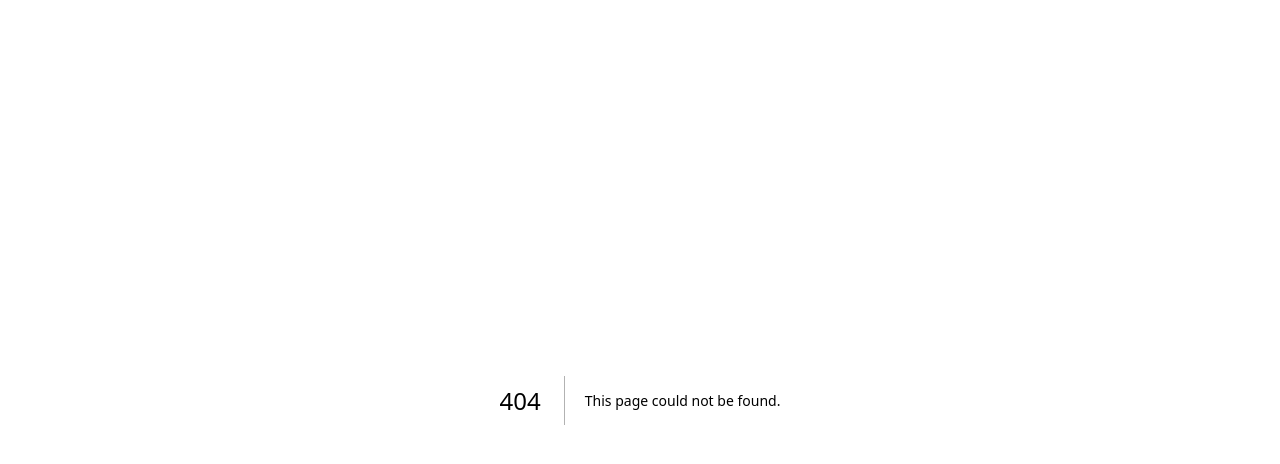
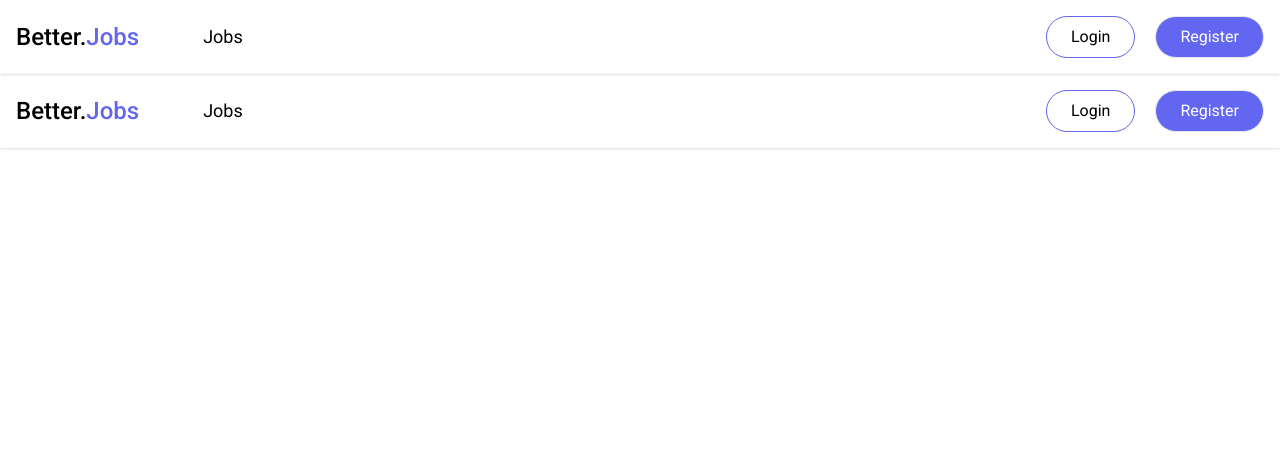
Before and after one commit to sazalislam04/better-jobs-portal, a Next.js app: page /Header in a window 1280 px wide. Before the commit this address had no page. Shown: the top 464 px of the page. Built offline with nearby package versions, Linux system fonts and the light colour scheme.

Commit message:
added header

```diff
--- /dev/null
+++ b/components/Layout.js
@@ -0,0 +1,12 @@
+import Header from "../pages/Header";
+
+const Layout = ({ children }) => {
+  return (
+    <>
+      <Header />
+      {children}
+    </>
+  );
+};
+
+export default Layout;
--- /dev/null
+++ b/components/Nav.js
@@ -0,0 +1,69 @@
+import Link from "next/link";
+import { useState } from "react";
+
+const Nav = () => {
+  const [open, setOpen] = useState(false);
+  return (
+    <div className="container mx-auto">
+      <div className="md:hidden w-full flex items-center  justify-between">
+        <div>
+          <h2 className="text-2xl font-medium">
+            Better.<span className="text-indigo-500">Jobs</span>{" "}
+          </h2>
+        </div>
+        <button className={`md:hidden`} onClick={() => setOpen(!open)}>
+          {open ? (
+            <svg
+              xmlns="http://www.w3.org/2000/svg"
+              fill="none"
+              viewBox="0 0 24 24"
+              strokeWidth={1.5}
+              stroke="currentColor"
+              className="w-6 h-6"
+            >
+              <path
+                strokeLinecap="round"
+                strokeLinejoin="round"
+                d="M6 18L18 6M6 6l12 12"
+              />
+            </svg>
+          ) : (
+            <svg
+              xmlns="http://www.w3.org/2000/svg"
+              fill="none"
+              viewBox="0 0 24 24"
+              strokeWidth={1.5}
+              stroke="currentColor"
+              className="w-6 h-6"
+            >
+              <path
+                strokeLinecap="round"
+                strokeLinejoin="round"
+                d="M3.75 6.75h16.5M3.75 12h16.5m-16.5 5.25h16.5"
+              />
+            </svg>
+          )}
+        </button>
+      </div>
+      {open && (
+        <nav className="absolute mt-1 w-full  left-1/2 translate-x-[-50%] container mx-auto bg-gray-50">
+          <ul className="relative">
+            <li className="text-lg bg-gray-100 p-4">
+              <Link href="/">Jobs</Link>
+            </li>
+          </ul>
+          <div className="mt-4 p-4">
+            <button className="px-6 py-2 rounded-full border mr-5 focus:bg-indigo-50 transition duration-300 focus:ring-2 focus:ring-indigo-300 border-indigo-500">
+              Login
+            </button>
+            <button className="px-6 py-2 focus:ring-2 focus:ring-indigo-300 focus:border-indigo-400 focus:bg-indigo-50 focus:text-indigo-700 transition duration-300 rounded-full border bg-indigo-500 text-white ">
+              Register
+            </button>
+          </div>
+        </nav>
+      )}
+    </div>
+  );
+};
+
+export default Nav;
--- a/package.json
+++ b/package.json
@@ -15,5 +15,10 @@
     "next": "13.1.1",
     "react": "18.2.0",
     "react-dom": "18.2.0"
+  },
+  "devDependencies": {
+    "autoprefixer": "^10.4.13",
+    "postcss": "^8.4.21",
+    "tailwindcss": "^3.2.4"
   }
 }
--- /dev/null
+++ b/pages/Header.js
@@ -0,0 +1,37 @@
+import Link from "next/link";
+import React from "react";
+import Nav from "../components/Nav";
+
+const Header = () => {
+  return (
+    <>
+      <header className="py-4 shadow flex justify-between">
+        <nav className="hidden md:flex items-center justify-between container mx-auto px-4">
+          <div className="md:flex items-center gap-16 w-full">
+            <h2 className="text-2xl font-medium">
+              Better.<span className="text-indigo-500">Jobs</span>{" "}
+            </h2>
+            <ul className="flex my-4 md:my-0 gap-5">
+              <li className="text-lg">
+                <Link href="/">Jobs</Link>
+              </li>
+            </ul>
+          </div>
+          <div className="flex items-center">
+            <button className="px-6 py-2 rounded-full border mr-5 focus:bg-indigo-50 transition duration-300 focus:ring-2 focus:ring-indigo-300 border-indigo-500">
+              Login
+            </button>
+            <button className="px-6 py-2 focus:ring-2 focus:ring-indigo-300 focus:border-indigo-400 focus:bg-indigo-50 focus:text-indigo-700 transition duration-300 rounded-full border bg-indigo-500 text-white ">
+              Register
+            </button>
+          </div>
+        </nav>
+        <div className="md:hidden mx-2 sm:mx-4 md:mx-0 flex justify-end w-full">
+          <Nav />
+        </div>
+      </header>
+    </>
+  );
+};
+
+export default Header;
--- a/pages/_app.js
+++ b/pages/_app.js
@@ -1,5 +1,10 @@
-import '../styles/globals.css'
+import Layout from "../components/Layout";
+import "../styles/globals.css";
 
 export default function App({ Component, pageProps }) {
-  return <Component {...pageProps} />
+  return (
+    <Layout>
+      <Component {...pageProps} />
+    </Layout>
+  );
 }
--- a/pages/index.js
+++ b/pages/index.js
@@ -1,9 +1,7 @@
-import Head from 'next/head'
-import Image from 'next/image'
-import { Inter } from '@next/font/google'
-import styles from '../styles/Home.module.css'
+import { Inter } from "@next/font/google";
+import Head from "next/head";
 
-const inter = Inter({ subsets: ['latin'] })
+const inter = Inter({ subsets: ["latin"] });
 
 export default function Home() {
   return (
@@ -14,110 +12,9 @@ export default function Home() {
         <meta name="viewport" content="width=device-width, initial-scale=1" />
         <link rel="icon" href="/favicon.ico" />
       </Head>
-      <main className={styles.main}>
-        <div className={styles.description}>
-          <p>
-            Get started by editing&nbsp;
-            <code className={styles.code}>pages/index.js</code>
-          </p>
-          <div>
-            <a
-              href="https://vercel.com?utm_source=create-next-app&utm_medium=default-template&utm_campaign=create-next-app"
-              target="_blank"
-              rel="noopener noreferrer"
-            >
-              By{' '}
-              <Image
-                src="/vercel.svg"
-                alt="Vercel Logo"
-                className={styles.vercelLogo}
-                width={100}
-                height={24}
-                priority
-              />
-            </a>
-          </div>
-        </div>
-
-        <div className={styles.center}>
-          <Image
-            className={styles.logo}
-            src="/next.svg"
-            alt="Next.js Logo"
-            width={180}
-            height={37}
-            priority
-          />
-          <div className={styles.thirteen}>
-            <Image
-              src="/thirteen.svg"
-              alt="13"
-              width={40}
-              height={31}
-              priority
-            />
-          </div>
-        </div>
-
-        <div className={styles.grid}>
-          <a
-            href="https://nextjs.org/docs?utm_source=create-next-app&utm_medium=default-template&utm_campaign=create-next-app"
-            className={styles.card}
-            target="_blank"
-            rel="noopener noreferrer"
-          >
-            <h2 className={inter.className}>
-              Docs <span>-&gt;</span>
-            </h2>
-            <p className={inter.className}>
-              Find in-depth information about Next.js features and&nbsp;API.
-            </p>
-          </a>
-
-          <a
-            href="https://nextjs.org/learn?utm_source=create-next-app&utm_medium=default-template&utm_campaign=create-next-app"
-            className={styles.card}
-            target="_blank"
-            rel="noopener noreferrer"
-          >
-            <h2 className={inter.className}>
-              Learn <span>-&gt;</span>
-            </h2>
-            <p className={inter.className}>
-              Learn about Next.js in an interactive course with&nbsp;quizzes!
-            </p>
-          </a>
-
-          <a
-            href="https://vercel.com/templates?framework=next.js&utm_source=create-next-app&utm_medium=default-template&utm_campaign=create-next-app"
-            className={styles.card}
-            target="_blank"
-            rel="noopener noreferrer"
-          >
-            <h2 className={inter.className}>
-              Templates <span>-&gt;</span>
-            </h2>
-            <p className={inter.className}>
-              Discover and deploy boilerplate example Next.js&nbsp;projects.
-            </p>
-          </a>
-
-          <a
-            href="https://vercel.com/new?utm_source=create-next-app&utm_medium=default-template&utm_campaign=create-next-app"
-            className={styles.card}
-            target="_blank"
-            rel="noopener noreferrer"
-          >
-            <h2 className={inter.className}>
-              Deploy <span>-&gt;</span>
-            </h2>
-            <p className={inter.className}>
-              Instantly deploy your Next.js site to a shareable URL
-              with&nbsp;Vercel.
-            </p>
-          </a>
-        </div>
+      <main>
+        <h2>homepage</h2>
       </main>
     </>
-  )
+  );
 }
--- /dev/null
+++ b/postcss.config.js
@@ -0,0 +1,6 @@
+module.exports = {
+  plugins: {
+    tailwindcss: {},
+    autoprefixer: {},
+  },
+}
--- a/styles/globals.css
+++ b/styles/globals.css
@@ -1,107 +1,17 @@
-:root {
-  --max-width: 1100px;
-  --border-radius: 12px;
-  --font-mono: ui-monospace, Menlo, Monaco, 'Cascadia Mono', 'Segoe UI Mono',
-    'Roboto Mono', 'Oxygen Mono', 'Ubuntu Monospace', 'Source Code Pro',
-    'Fira Mono', 'Droid Sans Mono', 'Courier New', monospace;
+@import url("https://fonts.googleapis.com/css2?family=Roboto:wght@400;500;700&display=swap");
 
-  --foreground-rgb: 0, 0, 0;
-  --background-start-rgb: 214, 219, 220;
-  --background-end-rgb: 255, 255, 255;
-
-  --primary-glow: conic-gradient(
-    from 180deg at 50% 50%,
-    #16abff33 0deg,
-    #0885ff33 55deg,
-    #54d6ff33 120deg,
-    #0071ff33 160deg,
-    transparent 360deg
-  );
-  --secondary-glow: radial-gradient(
-    rgba(255, 255, 255, 1),
-    rgba(255, 255, 255, 0)
-  );
-
-  --tile-start-rgb: 239, 245, 249;
-  --tile-end-rgb: 228, 232, 233;
-  --tile-border: conic-gradient(
-    #00000080,
-    #00000040,
-    #00000030,
-    #00000020,
-    #00000010,
-    #00000010,
-    #00000080
-  );
-
-  --callout-rgb: 238, 240, 241;
-  --callout-border-rgb: 172, 175, 176;
-  --card-rgb: 180, 185, 188;
-  --card-border-rgb: 131, 134, 135;
-}
-
-@media (prefers-color-scheme: dark) {
-  :root {
-    --foreground-rgb: 255, 255, 255;
-    --background-start-rgb: 0, 0, 0;
-    --background-end-rgb: 0, 0, 0;
-
-    --primary-glow: radial-gradient(rgba(1, 65, 255, 0.4), rgba(1, 65, 255, 0));
-    --secondary-glow: linear-gradient(
-      to bottom right,
-      rgba(1, 65, 255, 0),
-      rgba(1, 65, 255, 0),
-      rgba(1, 65, 255, 0.3)
-    );
-
-    --tile-start-rgb: 2, 13, 46;
-    --tile-end-rgb: 2, 5, 19;
-    --tile-border: conic-gradient(
-      #ffffff80,
-      #ffffff40,
-      #ffffff30,
-      #ffffff20,
-      #ffffff10,
-      #ffffff10,
-      #ffffff80
-    );
-
-    --callout-rgb: 20, 20, 20;
-    --callout-border-rgb: 108, 108, 108;
-    --card-rgb: 100, 100, 100;
-    --card-border-rgb: 200, 200, 200;
-  }
-}
+@tailwind base;
+@tailwind components;
+@tailwind utilities;
 
 * {
   box-sizing: border-box;
   padding: 0;
   margin: 0;
-}
-
-html,
-body {
-  max-width: 100vw;
-  overflow-x: hidden;
-}
-
-body {
-  color: rgb(var(--foreground-rgb));
-  background: linear-gradient(
-      to bottom,
-      transparent,
-      rgb(var(--background-end-rgb))
-    )
-    rgb(var(--background-start-rgb));
+  font-family: "Roboto", sans-serif;
 }
 
 a {
   color: inherit;
   text-decoration: none;
 }
-
-@media (prefers-color-scheme: dark) {
-  html {
-    color-scheme: dark;
-  }
-}
--- /dev/null
+++ b/tailwind.config.js
@@ -0,0 +1,10 @@
+module.exports = {
+  content: [
+    "./pages/**/*.{js,ts,jsx,tsx}",
+    "./components/**/*.{js,ts,jsx,tsx}",
+  ],
+  theme: {
+    extend: {},
+  },
+  plugins: [],
+};
```
Also changed, not shown: 1 other file (tests, documents, lock files or other folders).
